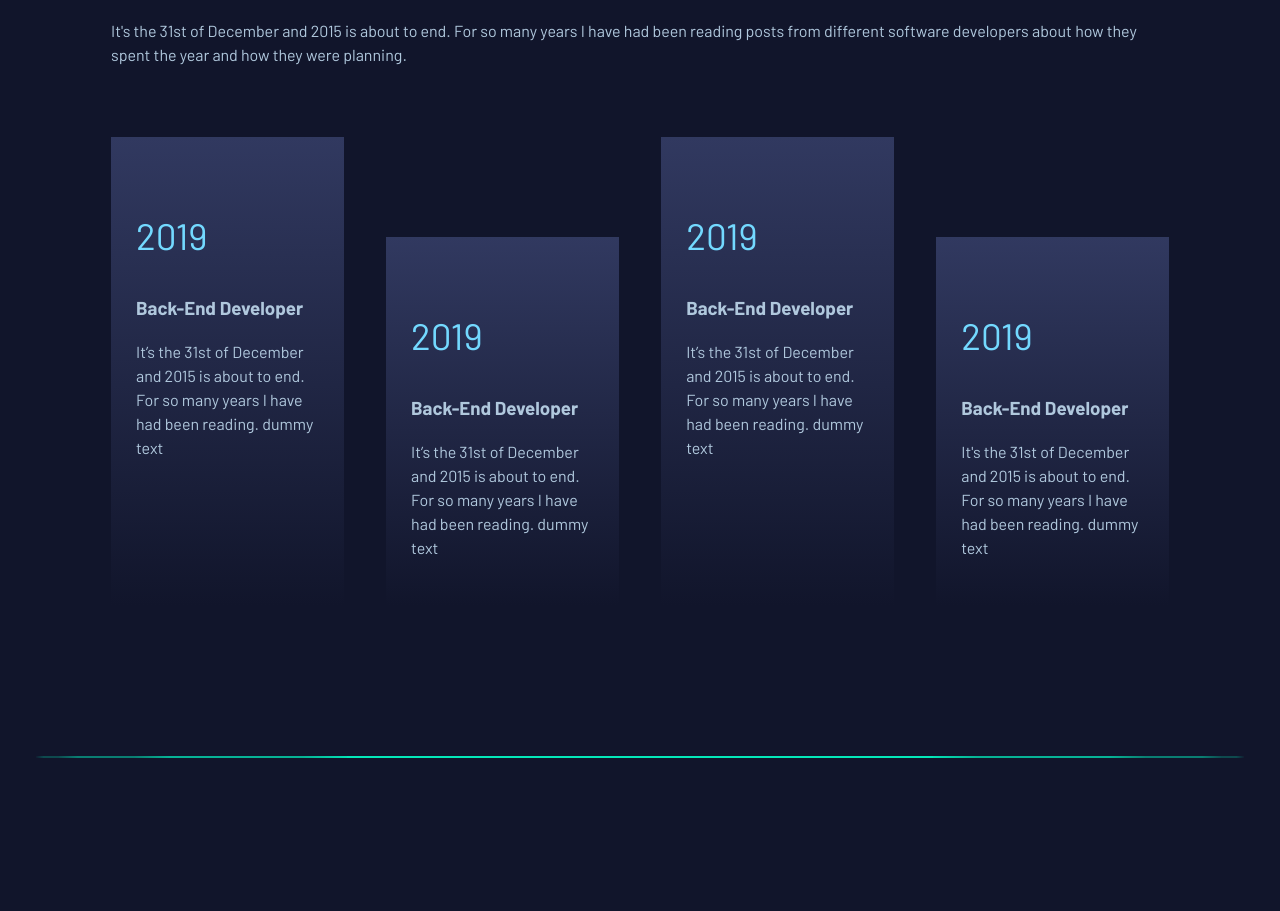
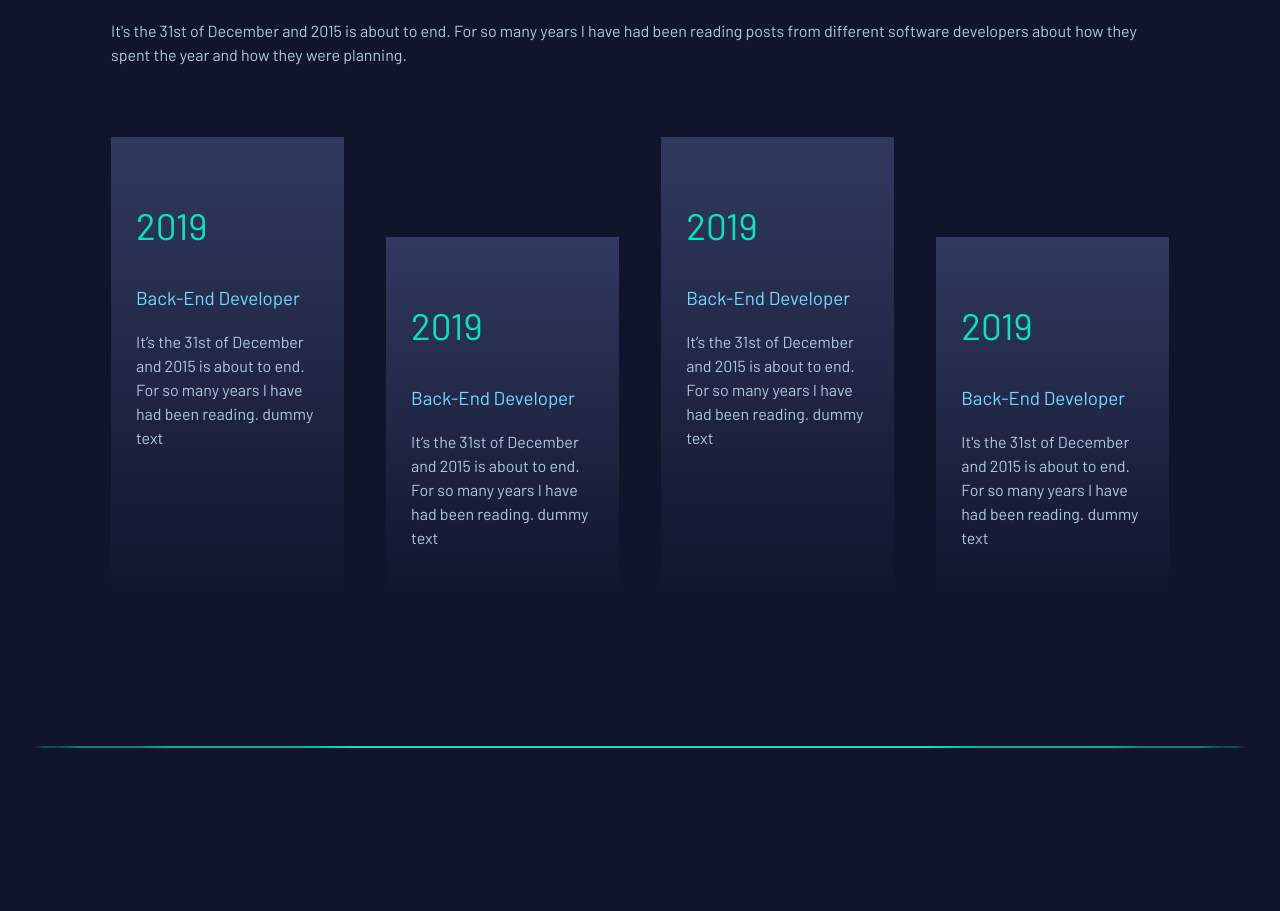
Before and after one commit to Anubhav311/dark-site, a Next.js app: page / in a window 1280 px wide. Shown: the part 1040-1951 px from the top of the page. Built offline with nearby package versions, Linux system fonts and the light colour scheme.

Commit message:
changed some text color

```diff
--- a/styles/Home.module.css
+++ b/styles/Home.module.css
@@ -165,9 +165,18 @@
 
 .experience_card_container {
   width: 22%;
-  padding: 40px 25px 30px 25px;
+  padding: 30px 25px 30px 25px;
   background-color: #2F375E;
   background-image: linear-gradient(180deg, #313960 0%, #11152b 100%);
+}
+
+.experience_card_container h2 {
+  color: #04e8b9;
+}
+
+.experience_card_container h3 {
+  color: #73d9ff;
+  font-weight: 400;
 }
 
 .projects {
```
